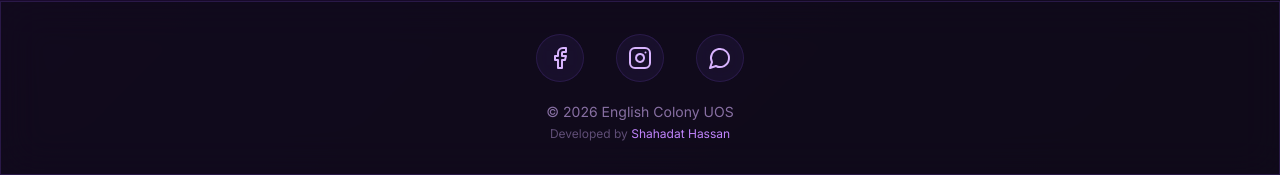
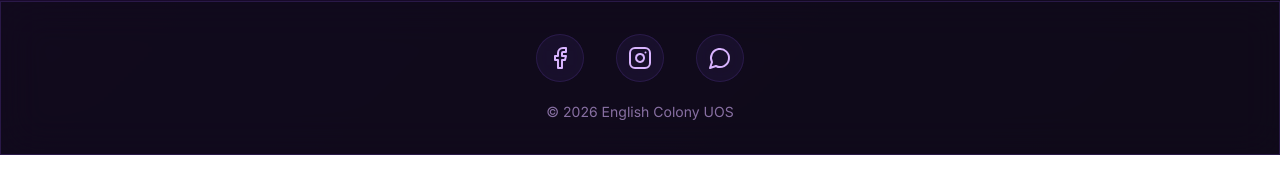
Before and after one commit to PikachuFromBd/english-colony, a Next.js app: page / in a window 1280 px wide. Shown: the part 1417-1592 px from the top of the page. Built offline with nearby package versions, Linux system fonts and the light colour scheme.

Commit message:
Update Footer.js

```diff
--- a/src/components/Footer.js
+++ b/src/components/Footer.js
@@ -49,17 +49,6 @@ export default function Footer() {
                     <p className="text-sm text-primary-300/60">
                         © 2026 English Colony UOS
                     </p>
-                    <p className="text-xs text-primary-300/40">
-                        Developed by{' '}
-                        <Link
-                            href="https://t.me/listkiss"
-                            target="_blank"
-                            rel="noopener noreferrer"
-                            className="text-primary-400 hover:text-primary-300 transition-colors"
-                        >
-                            Shahadat Hassan
-                        </Link>
-                    </p>
                 </div>
             </div>
         </footer>
```
